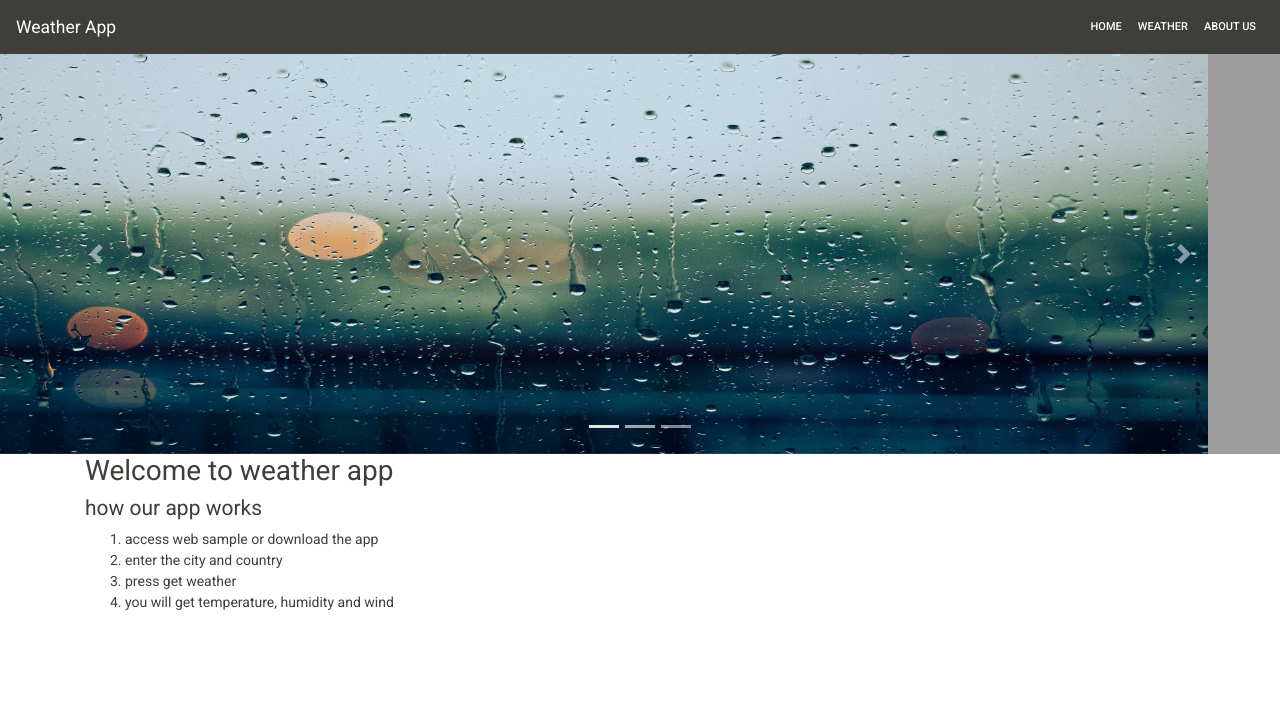
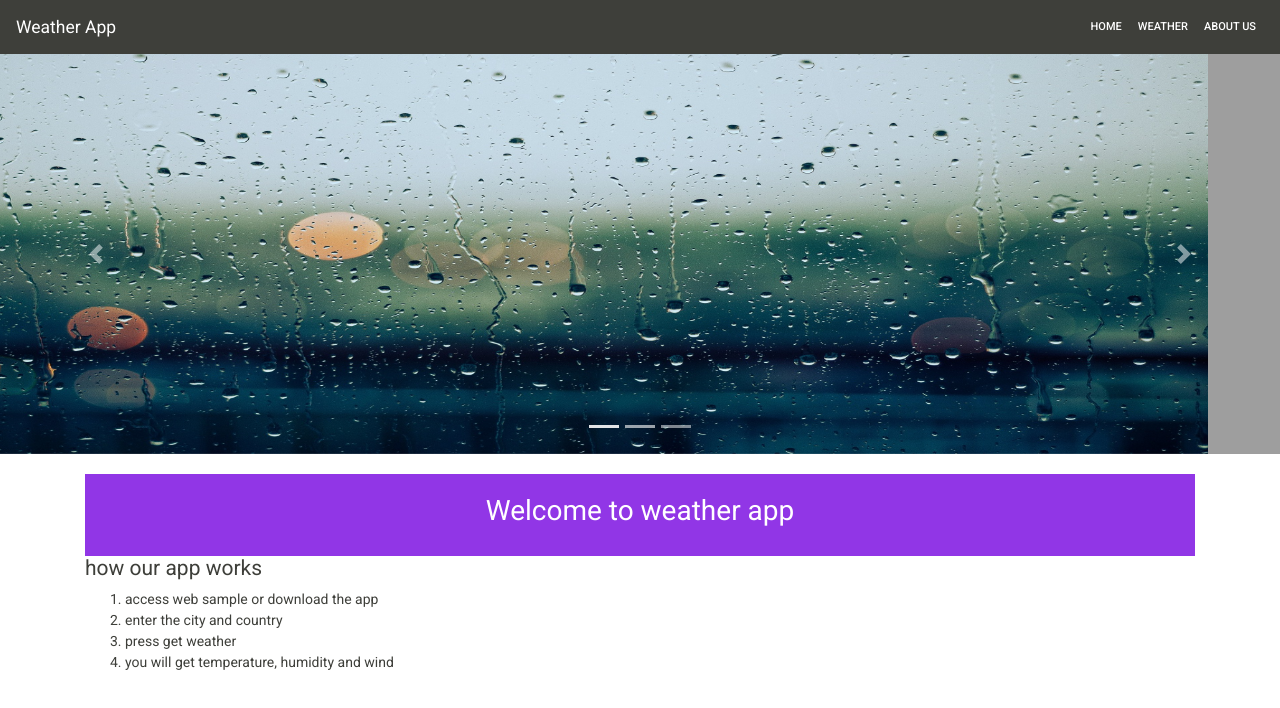
Before and after one commit to LucianoSainz/React-Weather-App, a React app: page / in a window 1280 px wide. Shown: the top 708 px of the page. Built offline with nearby package versions, Linux system fonts and the light colour scheme; grey boxes are pictures that could not be loaded.

Commit message:
added styles in home

```diff
--- /dev/null
+++ b/src/app/components/Comp.css
@@ -0,0 +1,7 @@
+.titleOne{
+    text-align: center;
+    padding:20px 0 20px;
+    margin-top: 20px;
+    background-color: rgb(145, 54, 230);
+    color:#fff;
+}
--- a/src/app/components/Component.js
+++ b/src/app/components/Component.js
@@ -1,12 +1,14 @@
 import React from 'react';
 import { Container } from 'react-bootstrap';
-
+import './Comp.css';
 
 const Component = () => {
 
     return (
         <Container>
-            <h2>Welcome to weather app</h2>
+            <div className="titleOne">
+                <h2>Welcome to weather app</h2>
+            </div>
             <h4>how our app works</h4>
             <ol>
                 <li>access web sample or download the app</li>
```
